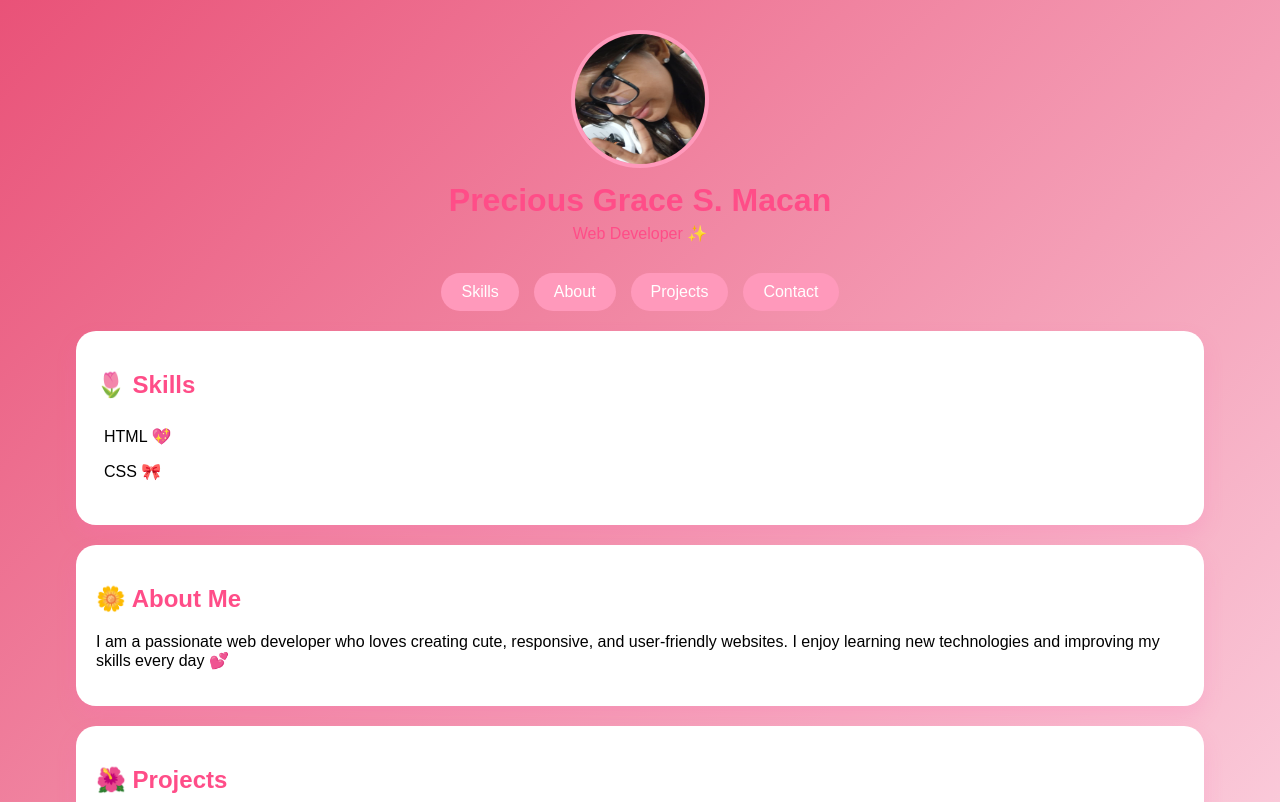
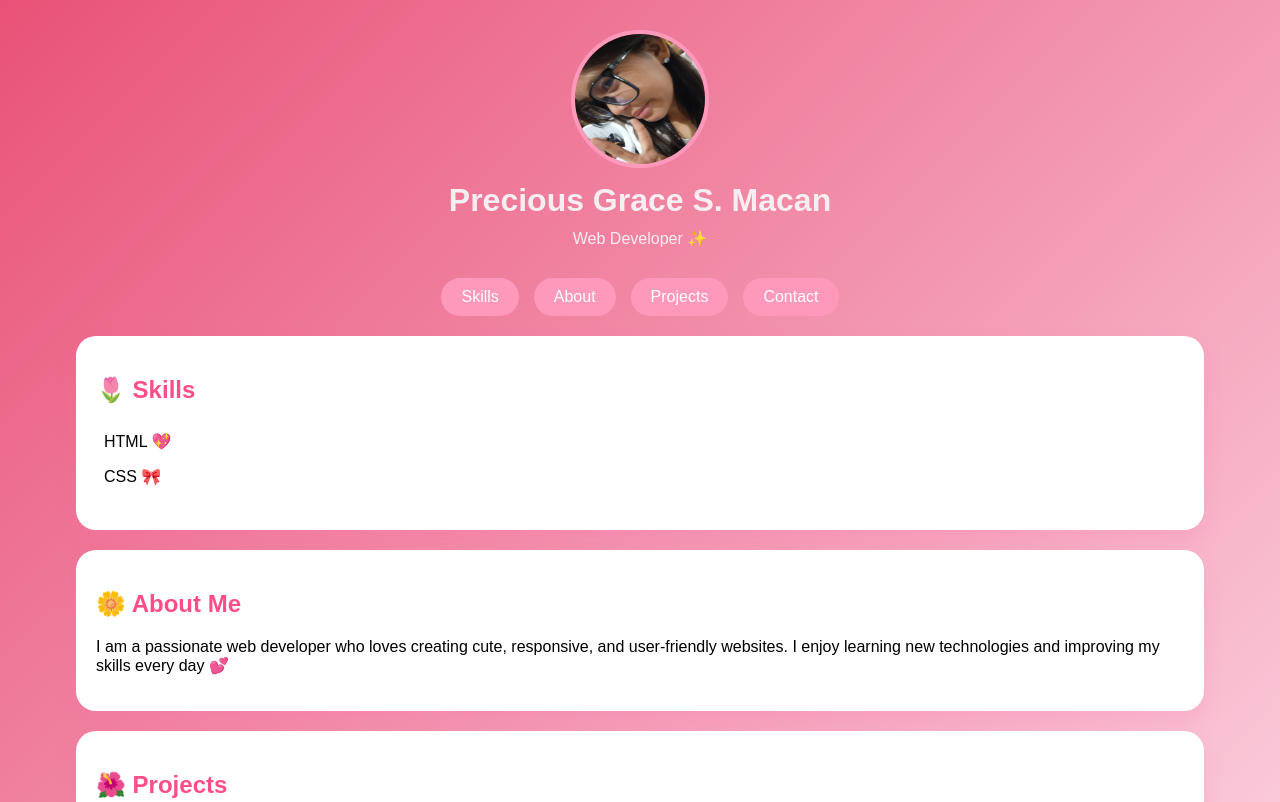
Before and after one commit to Unknown-0px/MyPortfolio, a plain HTML site: page index.html in a window 1280 px wide. Shown: the top 802 px of the page. Drawn offline with Linux system fonts and the light colour scheme.

Commit message:
Update styles.css

```diff
--- a/styles.css
+++ b/styles.css
@@ -8,7 +8,7 @@ body {
 header {
     text-align: center;
     padding: 30px;
-    color: #ff4d88;
+    color: #f7eef1;
 }
 
 header img {
@@ -19,7 +19,7 @@ header img {
 }
 
 header h1 {
-    margin: 10px 0 5px;
+    margin: 10px 5px;
 }
 
 header p {
```
